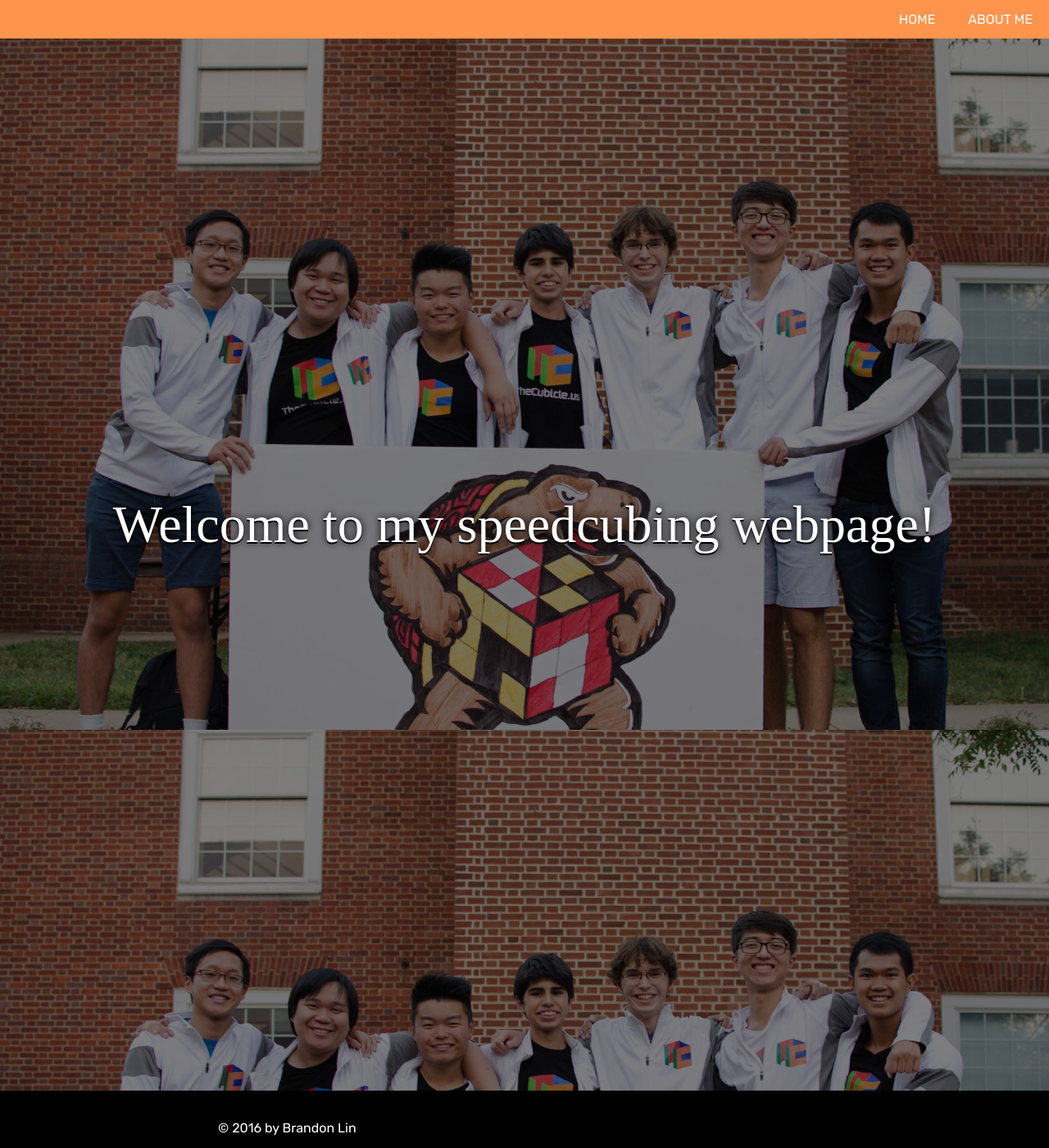
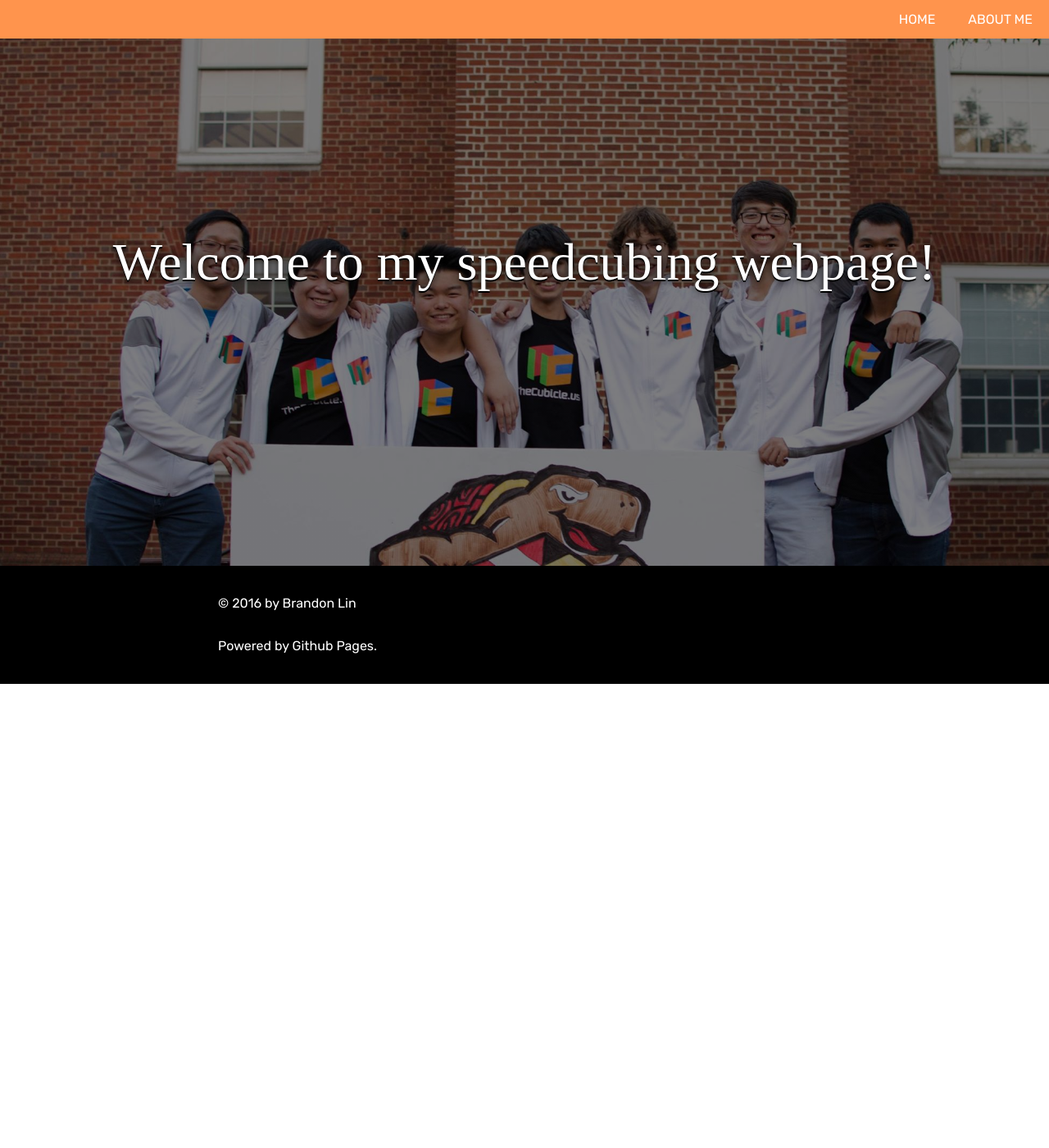
Before and after one commit to esqu1/esqu1.github.io, a Jekyll site: the page built from cubing/index.html, in a window 1280 px wide and 1400 px high. Shown: the whole window at 82% size. Built offline with Jekyll 4.4.1, drawn with Linux system fonts in a browser that asks for light colours; nearby versions of some CDN libraries; some web fonts are replaced.

Commit message:
cubing webpage

```diff
--- a/cubing/css/style.css
+++ b/cubing/css/style.css
@@ -27,7 +27,7 @@ p{
 
 .cube{
 	background-image: linear-gradient( rgba(0, 0, 0, 0.5), rgba(0, 0, 0, 0.5) ), url(../../img/14590037_1351806814832162_660718812914753426_o.jpg);
-	line-height: 100vw;
+	line-height: 50vw;
 }
 
 * {
```
